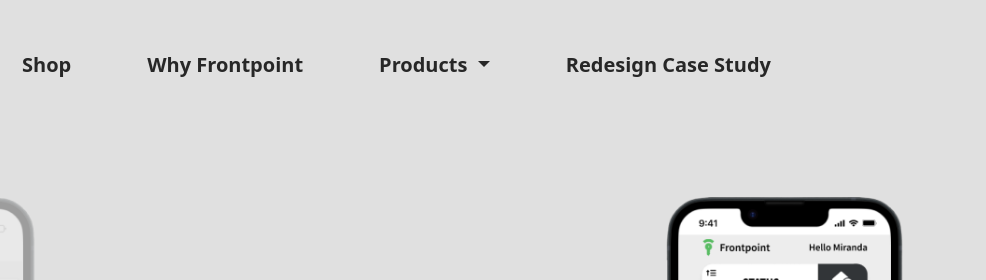
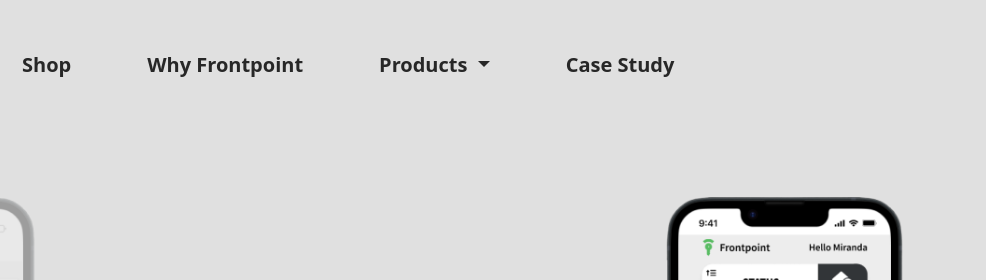
Before and after one commit to alejandrapenas/FrontpointRedesignP3T5, a plain HTML site: page index.html in a window 1280 px wide. Shown: the top 280 px of the page, 294-1280 px from the left. Drawn offline with nearby package versions, Linux system fonts and the light colour scheme.

Commit message:
Changed button to "case study"

```diff
--- a/index.html
+++ b/index.html
@@ -53,7 +53,9 @@
               </li>
               <!--end dropdown menu items-->
               <li class="nav-item">
-                <a class="nav-link" href="https://docs.google.com/presentation/d/19dQLFyp0MsokwycMTbW40CAEwHcH7ca1oQMpOg6hQlw/edit?usp=sharing">Redesign Case Study</a>
+                <a class="nav-link" href="https://docs.google.com/presentation/d/19dQLFyp0MsokwycMTbW40CAEwHcH7ca1oQMpOg6hQlw/edit?usp=sharing">
+                  Case Study
+                </a>
               </li>
             </ul>
           </div>
```
